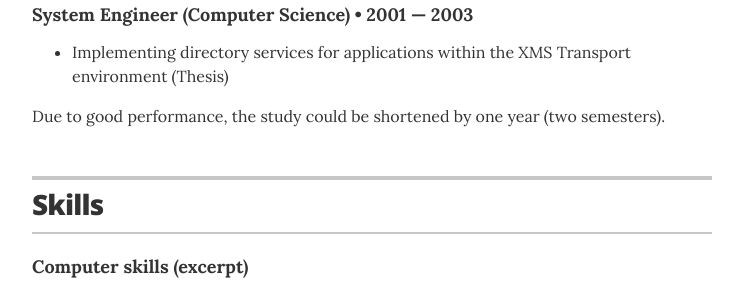
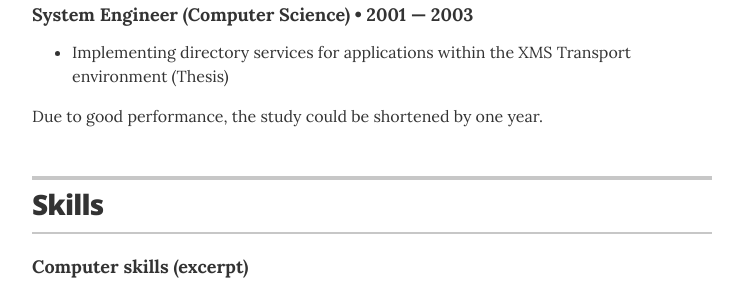
Before and after one commit to lostops/lostops.github.io, a Jekyll site: the page built from index.html, in a window 1280 px wide and 900 px high, scrolled down 4197 px. Shown: the part 154-450 px from the top of the window, without its empty margins (268-1011 px from the left). Built offline with Jekyll 4.4.1, drawn with Linux system fonts in a browser that asks for light colours.

Commit message:
Update education.yml

```diff
--- a/_data/education.yml
+++ b/_data/education.yml
@@ -4,4 +4,4 @@
   year: 2001 &mdash; 2003
   awards:
     - award: Implementing directory services for applications within the XMS Transport environment (Thesis)
-  summary: Due to good performance, the study could be shortened by one year (two semesters).
+  summary: Due to good performance, the study could be shortened by one year.
```
